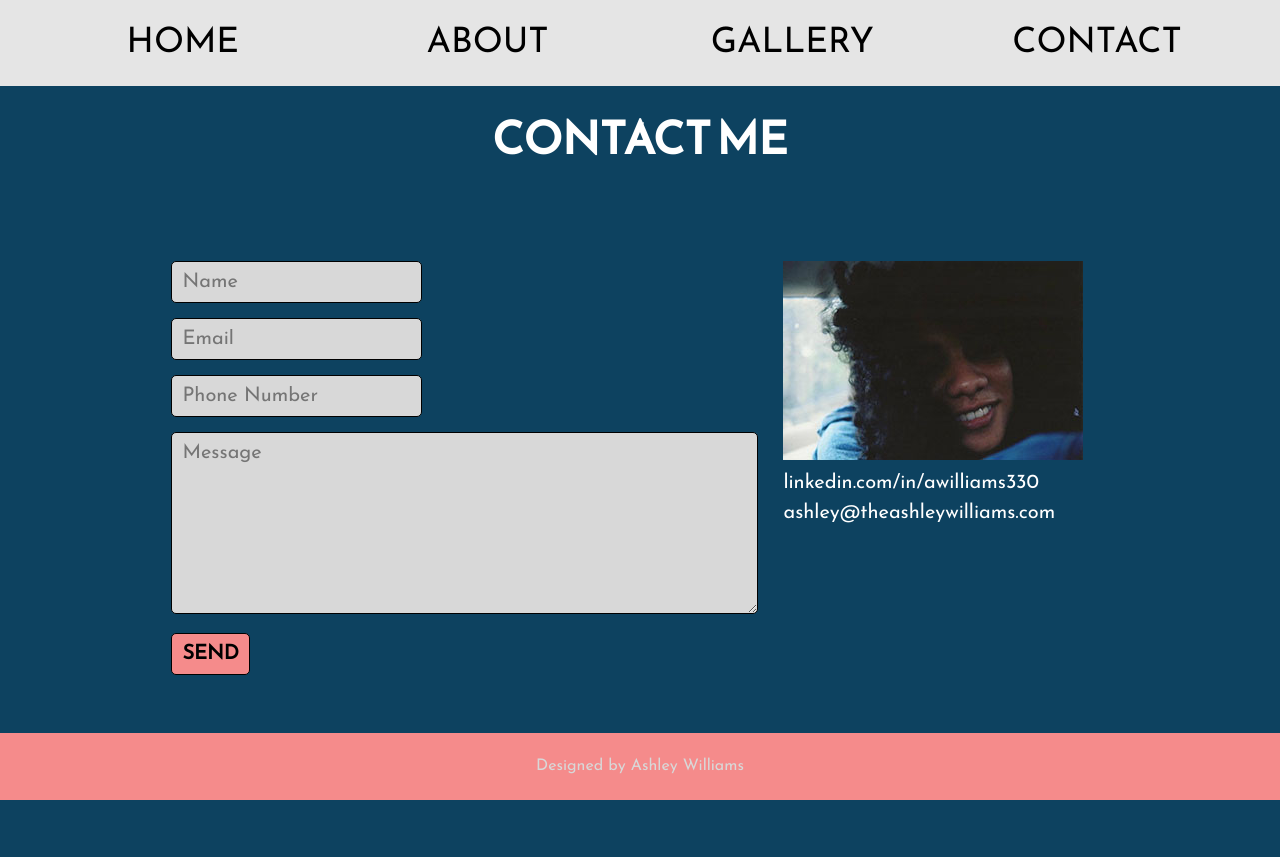
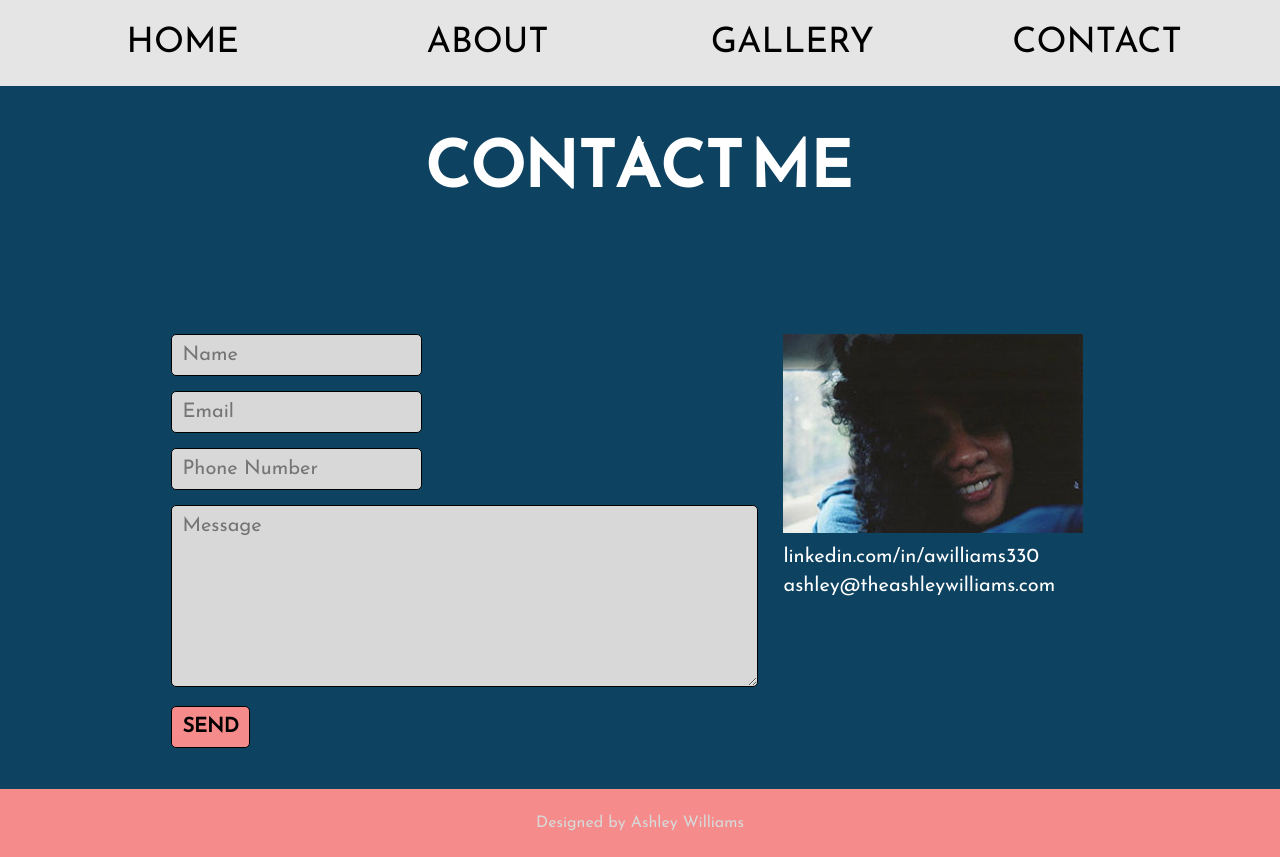
Before and after one commit to awilliams330/project2, a plain HTML site: page contact.html in a window 1280 px wide. Before the commit the page ends 800 px from the top, so only its background shows below. Drawn offline with nearby package versions, Linux system fonts and the light colour scheme.

Commit message:
replaced js plugin

```diff
--- a/contact.html
+++ b/contact.html
@@ -40,16 +40,24 @@
 
     <nav class="desktop-menu">
         <ul>
-          <li class="fadeOutlink"><a href="index.html">HOME</a></li>
-          <li class="fadeOutlink"><a href="about.html">ABOUT</a></li>
-          <li class="fadeOutlink"><a href="gallery.html">GALLERY</a></li>
-          <li class="fadeOutlink"><a href="contact.html">CONTACT</a></li>
+          <li><a href="index.html">HOME</a></li>
+          <li><a href="about.html">ABOUT</a></li>
+          <li><a href="gallery.html">GALLERY</a></li>
+          <li><a href="contact.html">CONTACT</a></li>
         </ul>
     </nav>
     </header>
 
     <main class="site-content">
-      <h1>CONTACT ME</h1>
+
+      <h1 class="ml10">
+        <span class="text-wrapper">
+          <span class="letters">CONTACT ME</span>
+        </span>
+      </h1>
+
+      <script src="https://cdnjs.cloudflare.com/ajax/libs/animejs/2.0.2/anime.min.js"></script>
+
         <section class="contact-page">
           <form id="test_form" name="test_form" method="post" action="form.php" onsubmit="return validateForm(this)">
           <div class="container">
@@ -94,6 +102,7 @@
       <p>Designed by Ashley Williams</p>
     </footer>
 
+    <script src="js/moving-letters.js"></script>
     <script src="js/hamburger.js"></script>
   </body>
 </html>
--- /dev/null
+++ b/js/moving-letters.js
@@ -0,0 +1,17 @@
+// Wrap every letter in a span
+var textWrapper = document.querySelector('.ml10 .letters');
+textWrapper.innerHTML = textWrapper.textContent.replace(/\S/g, "<span class='letter'>$&</span>");
+
+anime.timeline({loop: false})
+  .add({
+    targets: '.ml10 .letter',
+    rotateY: [-90, 0],
+    duration: 1300,
+    delay: (el, i) => 150 * i
+  }).add({
+    targets: '.ml10',
+    opacity: 1,
+    duration: 5000,
+    easing: "easeOutExpo",
+    delay: 1000
+  });
--- a/styles.css
+++ b/styles.css
@@ -35,13 +35,8 @@ body {
   background: #0D4260;
 	font-family: 'Josefin Sans', sans-serif;
 	color: #D8D8D8;
-	transition: opacity 1s ease-out;
-	opacity: 1;
+}
 
-}
-body.fadeOut{
-	opacity:0;
-}
 
 
 h1 {
@@ -305,6 +300,8 @@ div.gallery img {
 /* *********************** START MIN WIDTH 850 MEDIA QUERY ******************************** */
 @media (min-width: 850px) {
 
+
+
 	h1 {
 		font-size: 35px;
 		padding-top: 2%;
@@ -367,6 +364,27 @@ div.gallery img {
 		margin: 0 auto;
 	}
 
+	.ml10 {
+	position: relative;
+	font-weight: 900;
+	font-size: 4em;
+}
+
+.ml10 .text-wrapper {
+	position: relative;
+	display: inline-block;
+	padding-top: 0.2em;
+	padding-right: 0.05em;
+	padding-bottom: 0.1em;
+	overflow: hidden;
+}
+
+.ml10 .letter {
+	display: inline-block;
+	line-height: 1em;
+	transform-origin: 0 0;
+}
+
 	h1 {
 		font-size: 45px;
 	}
```
Also changed, not shown: about.html (+9 -1 lines), gallery.html (+14 -6 lines), js/fadein.js (deleted, +0 -40 lines).
